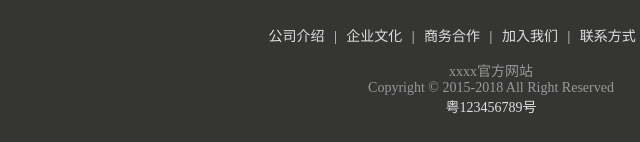
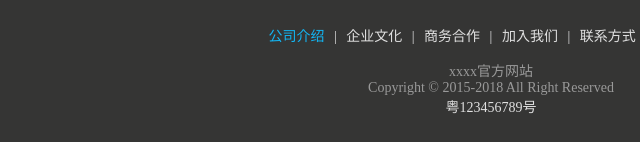
Before and after one commit to PongJi/OSwebsite, a plain HTML site: page index.html in a window 1280 px wide. In both pictures the pointer is over the link 445 px from the left and 1564 px from the top of the page. Shown: the part 1528-1670 px from the top of the page, 149-789 px from the left. Drawn offline with Linux system fonts and the light colour scheme.

Commit message:
Update index.css

```diff
--- a/css/index.css
+++ b/css/index.css
@@ -243,6 +243,10 @@ header .nav .nav-list li a{
 	margin: 0 3px;
 }
 
+.footer-info ul li a:hover{
+	color: #12b7f5;
+}
+
 .footer-info .about-info{
 	color: #999;
 }
```
